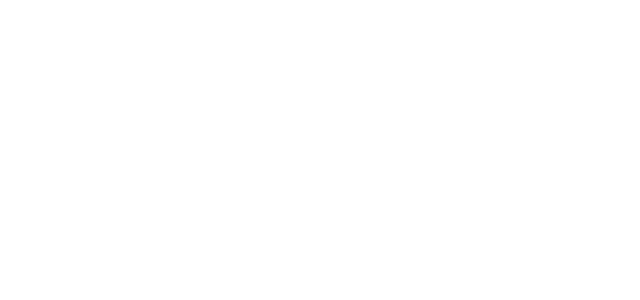
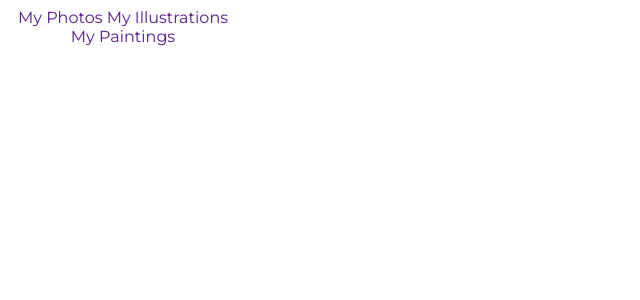
Before and after one commit to lestece/react-components-challenge, a React (Create React App) app in the folder my-app/: page / in a window 1280 px wide. Shown: the top 300 px of the page, without its empty margins (0-640 px from the left). Built offline with nearby package versions, Linux system fonts and the light colour scheme.

Commit message:
Create Sidebar component: add empty nav links

```diff
--- a/my-app/src/App.js
+++ b/my-app/src/App.js
@@ -1,9 +1,12 @@
 import css from './App.module.css';
+import Sidebar from './components/Sidebar';
 
 function App() {
   return (
     <div className={css.App}>
-      {/* Add your components here */}
+      {
+        <Sidebar />
+      }
     </div>
   );
 }
--- a/my-app/src/components/Sidebar.js
+++ b/my-app/src/components/Sidebar.js
@@ -0,0 +1,5 @@
+import React from "react";
+
+const Sidebar = () => <div> <a href="">My Photos</a> <a href="">My Illustrations</a> <a href="">My Paintings</a></div>;
+
+export default Sidebar;
```
Also changed, not shown: 1 other file (tests, documents, lock files or other folders).
